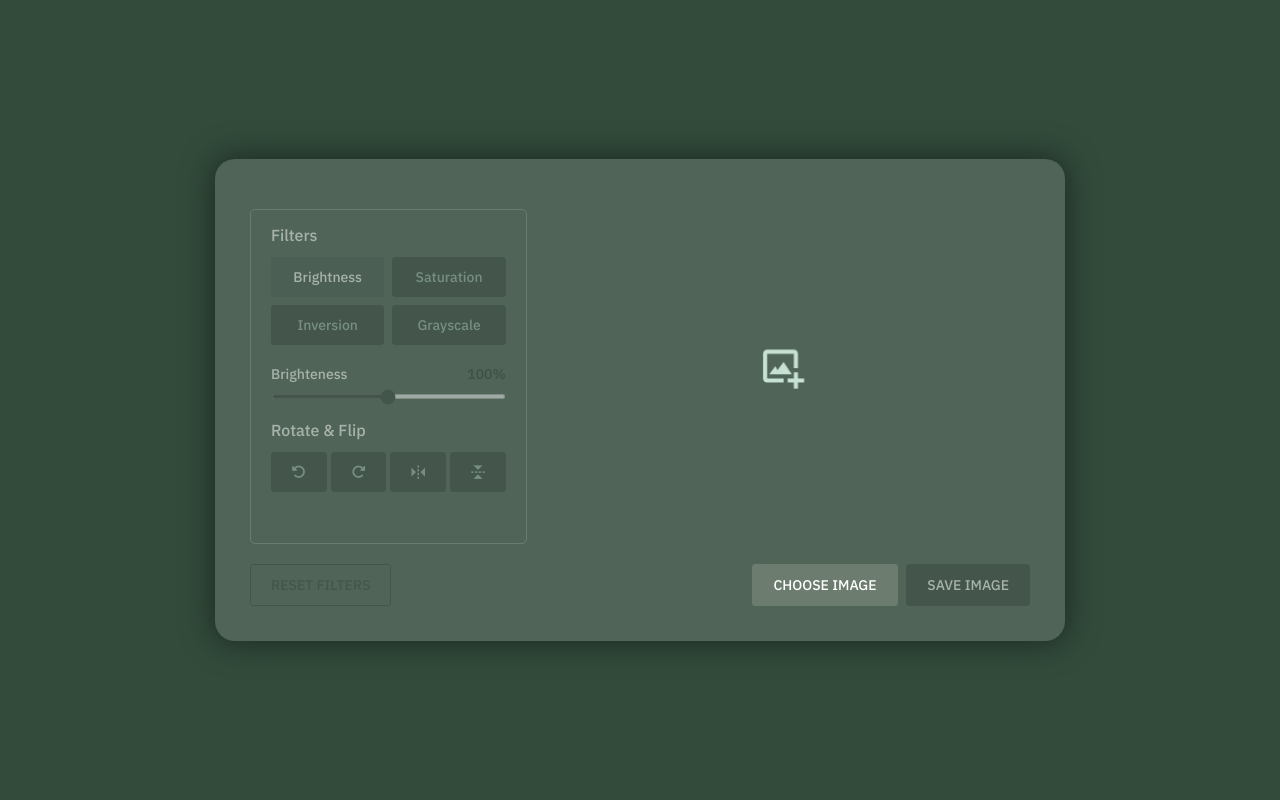
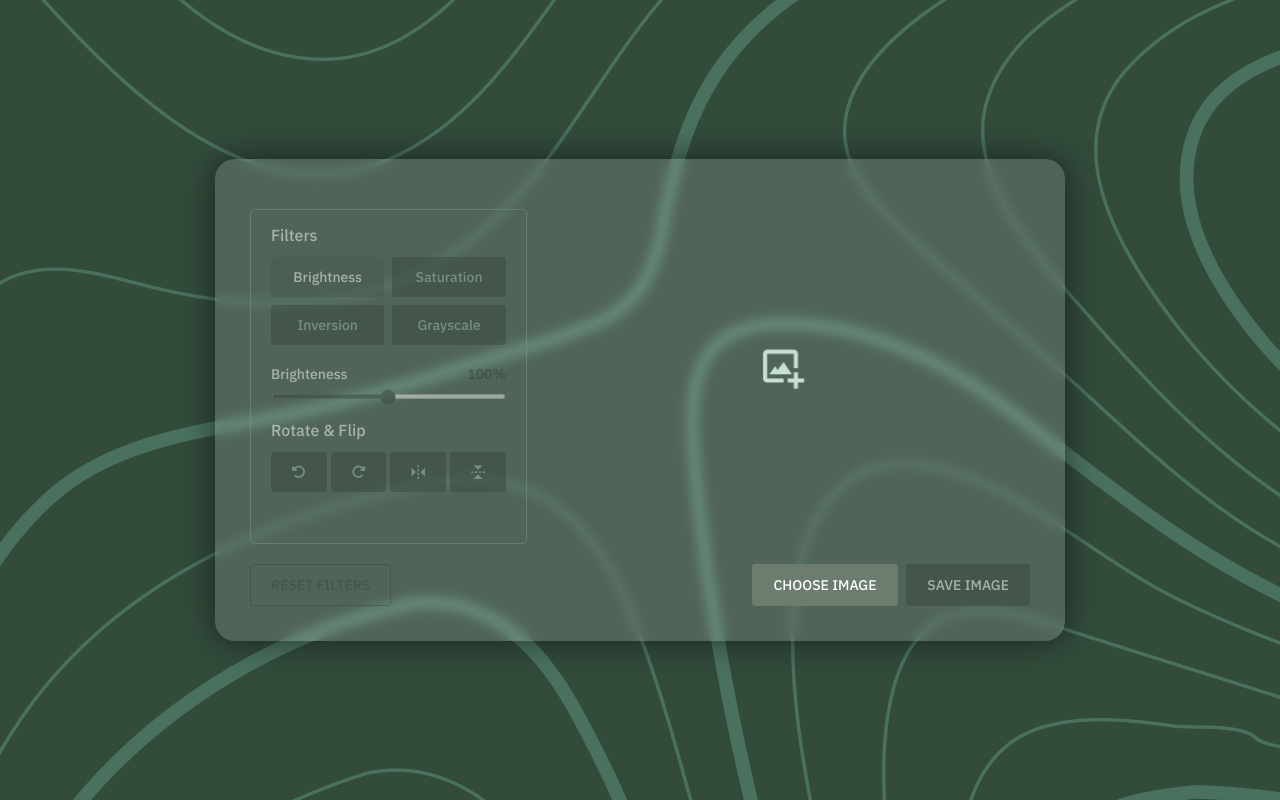
Before and after one commit to Keevay/TweakIt, a plain HTML site: page index1.html in a window 1280 px wide. Drawn offline with nearby package versions, Linux system fonts and the light colour scheme; the site is published under a folder, as on GitHub Pages, so addresses that start at the root find nothing.

Commit message:
Update style1.css

```diff
--- a/css/style1.css
+++ b/css/style1.css
@@ -14,7 +14,7 @@ body{
   align-items: center;
   justify-content: center;
   background: #324b3b;
-  background-image: url('/images/topo.png');
+  background-image: url("../images/topo.png");
   animation: transitionIn 0.75s;
 }
 .container{
```
